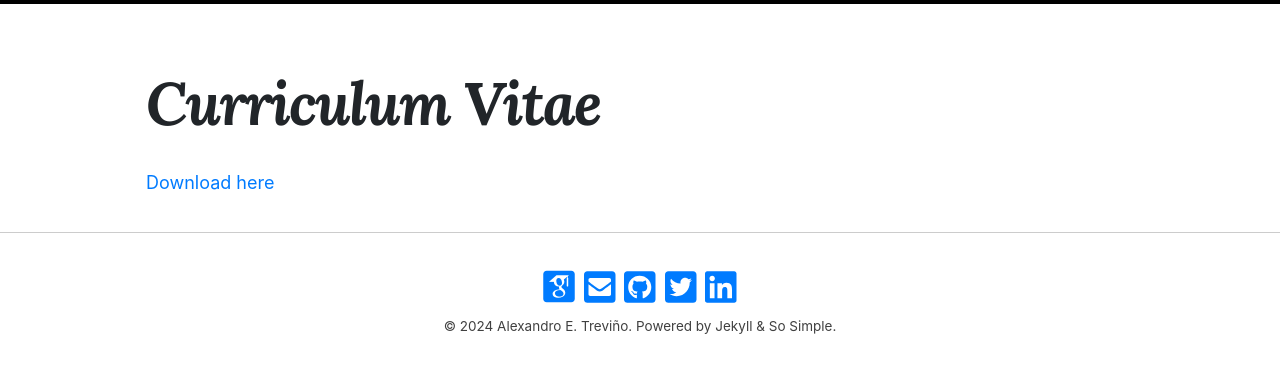
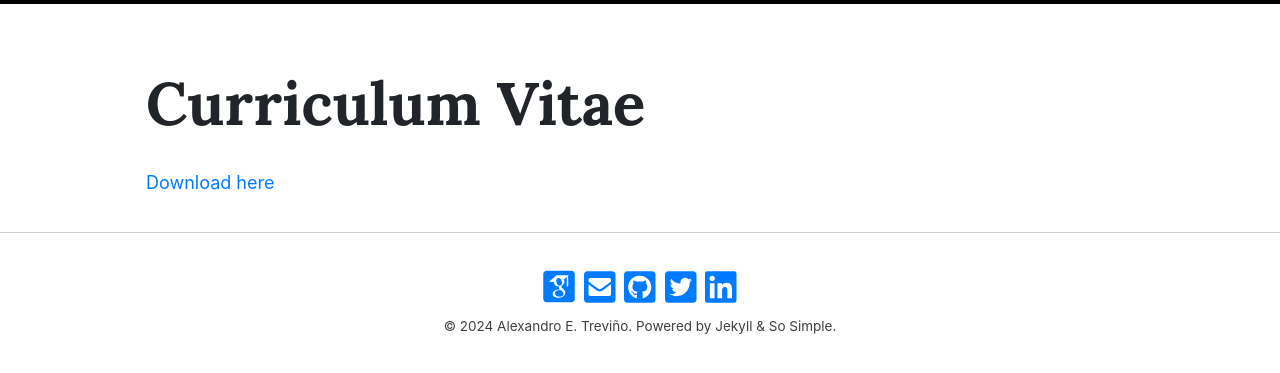
Before and after one commit to alexandrotrevino/alexandrotrevino.github.io, a Jekyll site: the page built from cv.md, in a window 1280 px wide. Shown: the top 373 px of the page. Built offline with Jekyll 4.4.1, drawn with Linux system fonts in a browser that asks for light colours; nearby versions of some CDN libraries; some web fonts are replaced; comment, search, counter and statistics services are not loaded.

Commit message:
adjust page title typography

```diff
--- a/_sass/so-simple/_page.scss
+++ b/_sass/so-simple/_page.scss
@@ -14,8 +14,7 @@
   margin-bottom: 0.5em;
   font-family: $title-font-family;
   font-weight: $page-title-weight;
-  font-style: italic;
-  letter-spacing: -2px;
+  font-style: regular;
 }
 
 .page-image {
```
